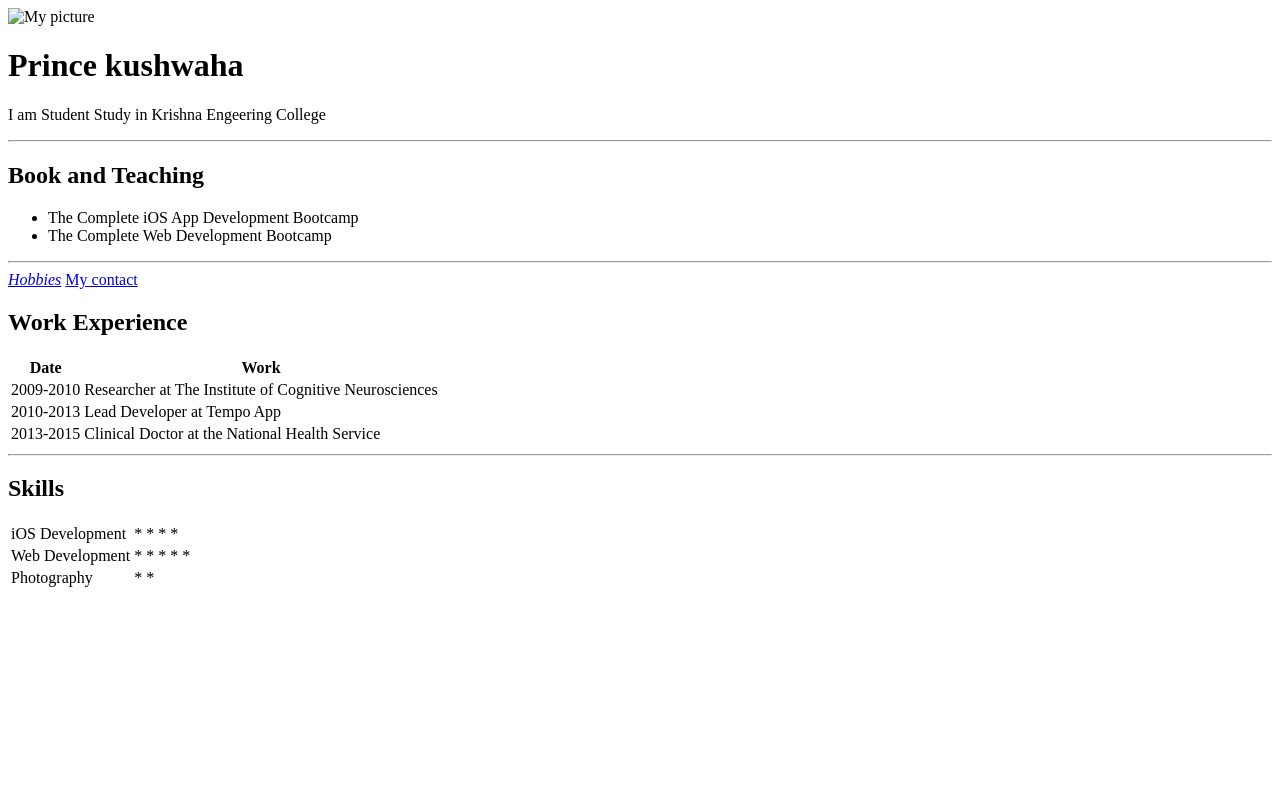
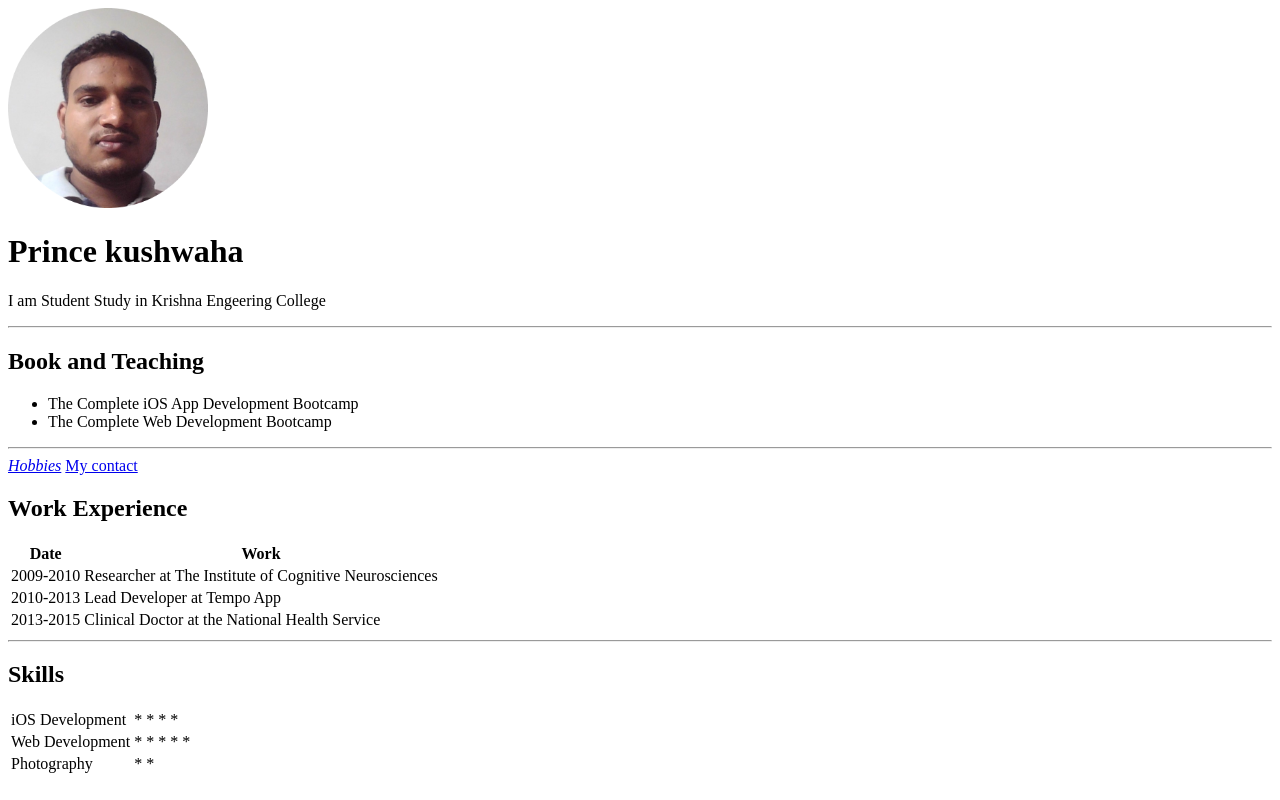
Before and after one commit to Prince-kushwaha/CV, a plain HTML site: page index.html in a window 1280 px wide. Drawn offline with Linux system fonts and the light colour scheme.

Commit message:
Update index.html

```diff
--- a/index.html
+++ b/index.html
@@ -7,7 +7,7 @@
     <title>Prince Personal Website </title>
 </head>
 <body>
-    <img src="image/WIN_20211017_11_01_46_Pro-modified.png"  alt="My picture" height="200" width="200" >
+    <img src="WIN_20211017_11_01_46_Pro-modified.png"  alt="My picture" height="200" width="200" >
     <h1>Prince kushwaha </h1>
     <p>I am Student Study in Krishna Engeering College </p>
     <hr>
```
